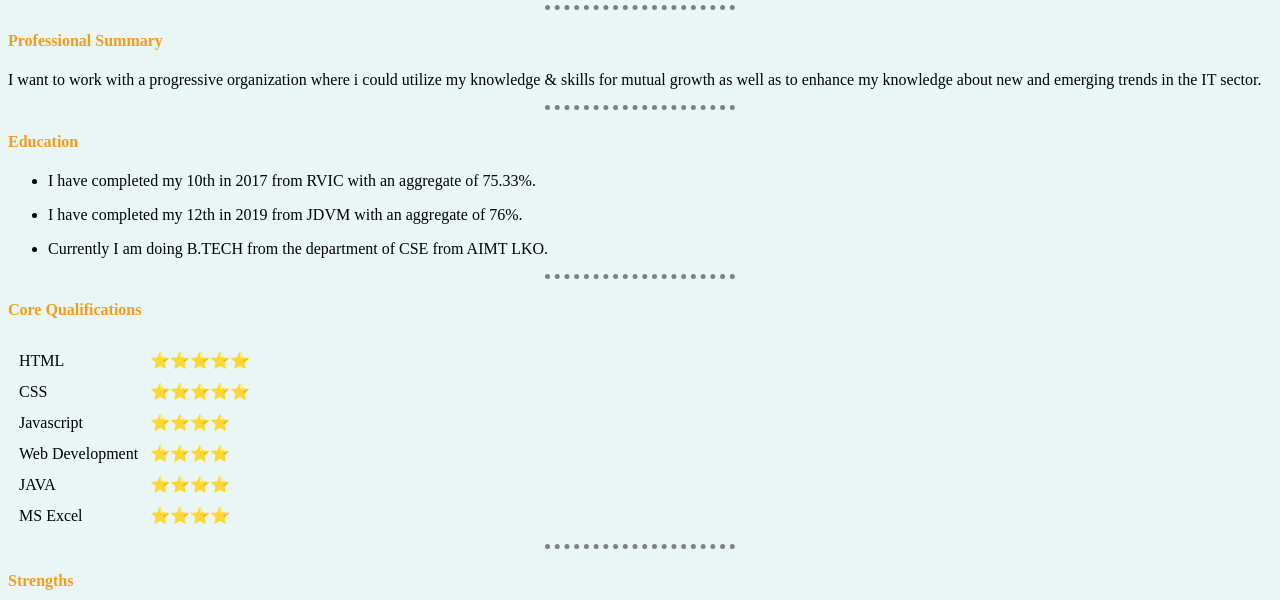
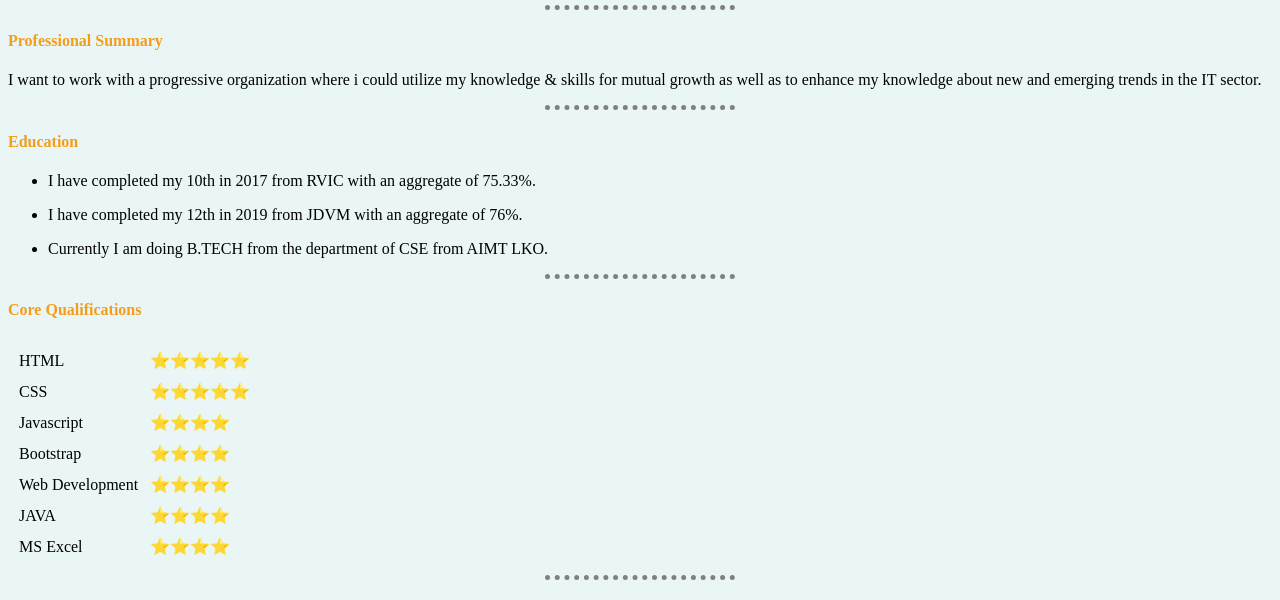
Before and after one commit to Shashank6392/cv, a plain HTML site: page index.html in a window 1280 px wide. Shown: the part 182-782 px from the top of the page. Drawn offline with Linux system fonts and the light colour scheme.

Commit message:
Update index.html

```diff
--- a/index.html
+++ b/index.html
@@ -38,6 +38,10 @@
   <td>Javascript</td>
   <td>⭐⭐⭐⭐</td>
 </tr>
+  <tr>
+  <td>Bootstrap</td>
+  <td>⭐⭐⭐⭐</td>
+</tr>
 <tr>
   <td>Web Development</td>
   <td>⭐⭐⭐⭐</td>
```
